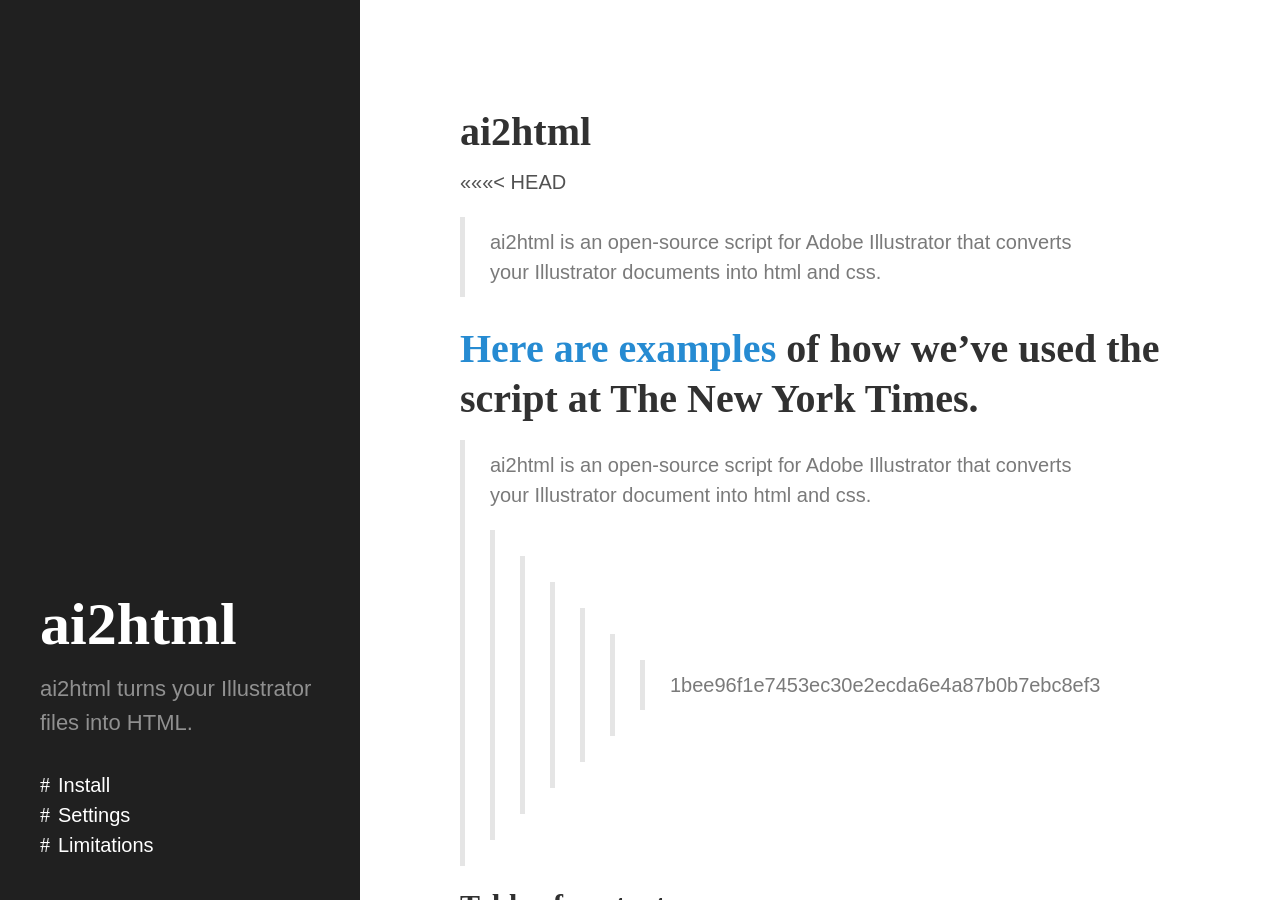
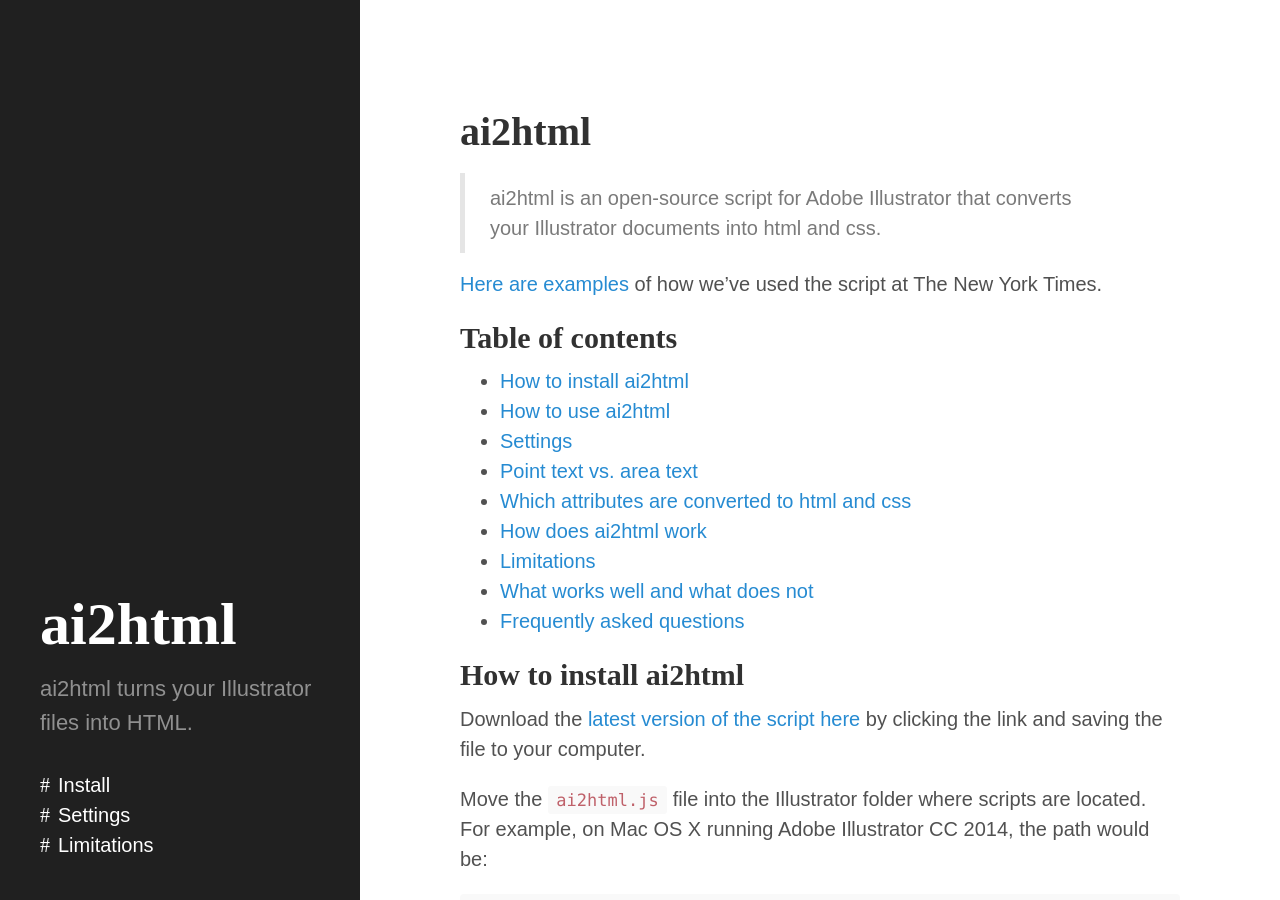
Before and after one commit to newsdev/ai2html, a Jekyll site: the page built from index.md, in a window 1280 px wide and 900 px high. Built offline with Jekyll 4.4.1, drawn with Linux system fonts in a browser that asks for light colours; Markdown is read by kramdown in place of the engine named in the settings.

Commit message:
Sync README.md in master branch to index.md in gh-pages

```diff
--- a/index.md
+++ b/index.md
@@ -5,13 +5,9 @@
 
 # ai2html
 
-<<<<<<< HEAD
 > ai2html is an open-source script for Adobe Illustrator that converts your Illustrator documents into html and css.
 
 [Here are examples](https://delicious.com/archietse/ai2html) of how we’ve used the script at The New York Times.
-=======
-> ai2html is an open-source script for Adobe Illustrator that converts your Illustrator document into html and css.
->>>>>>> 1bee96f1e7453ec30e2ecda6e4a87b0b7ebc8ef3
 
 ## Table of contents
 
@@ -250,9 +246,6 @@
 - In area text blocks, text that is hidden because it is overflowing the box will appear in the html output.
 
 
-<!-- ## Why not just export an image out of Illustrator -->
-
-
 ## What works well and what does not
 
 - **Works well**
@@ -265,10 +258,9 @@
 
 ## Frequently asked questions
 
-- Why not just export my Illustrator file as an image or an SVG?
+- **Why not just export my Illustrator file as an image or an SVG?**
   - Text in images and SVGs scale as you scale the image — so your text becomes unreadable pretty quickly as the artwork scales down, or looks hilariously large as it scales up. By rendering the text as html, we can scale the “graphic” up and down, but keep the text readable at the same font-size and line-height. This is important because we are trying to reduce the number of versions of the artwork that we have to create in order to accommodate viewports that range from mobile phones up to giant desktop monitors. An example of this is here: http://nyti.ms/1CQdkwq Change your window size when you view the page and you'll see the artwork scale but the text stays the same size. More examples here: https://delicious.com/archietse/ai2html,responsive
   - When Illustrator saves an SVG, every line of text is broken into separate SVG elements which makes editing the text very difficult. By having the text rendered in HTML, it is much easier for editors to go into the CMS and make edits without having to wade through a tangle of SVG code.
-
 
 
 ## Contributing to this project
```
